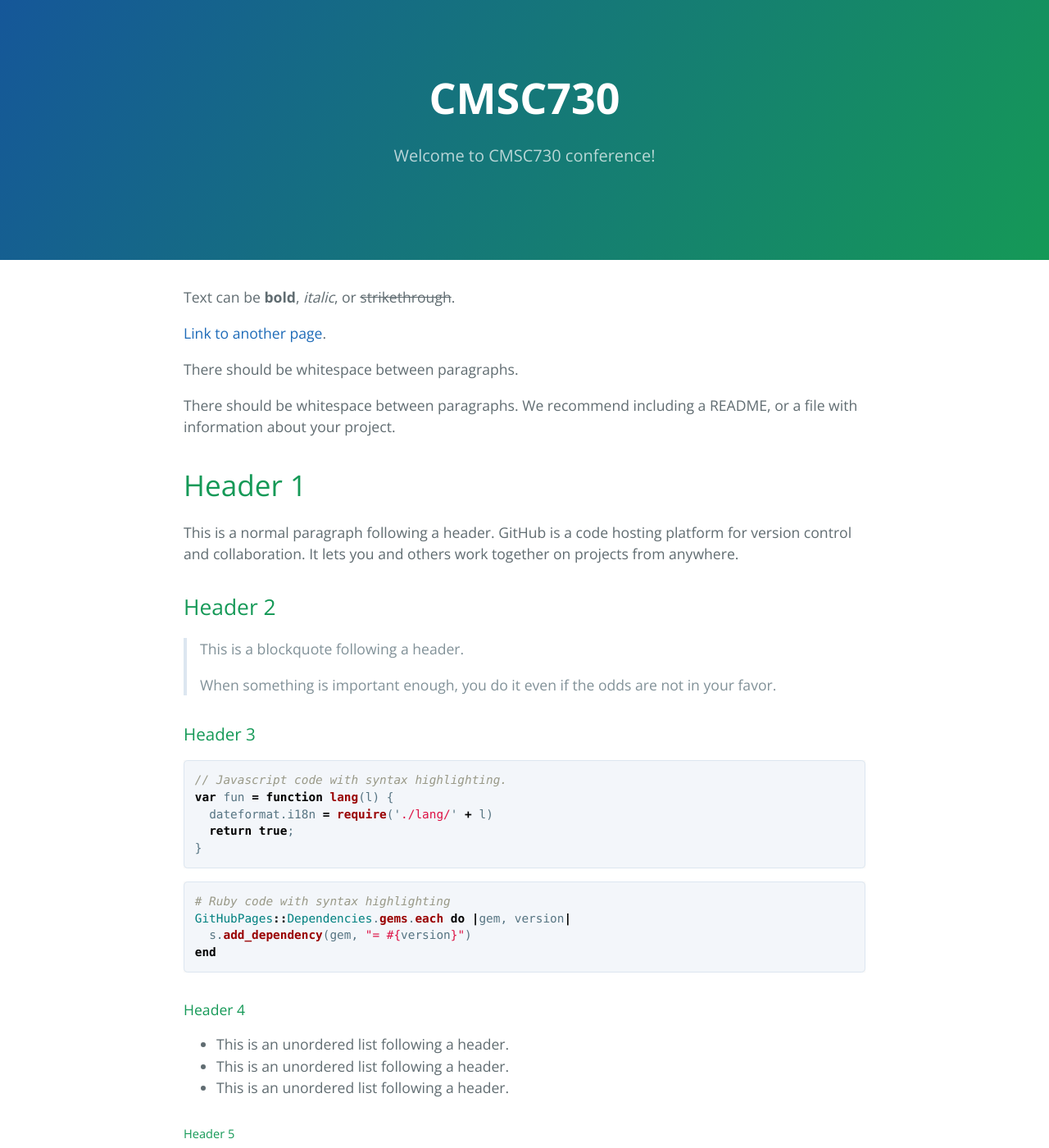
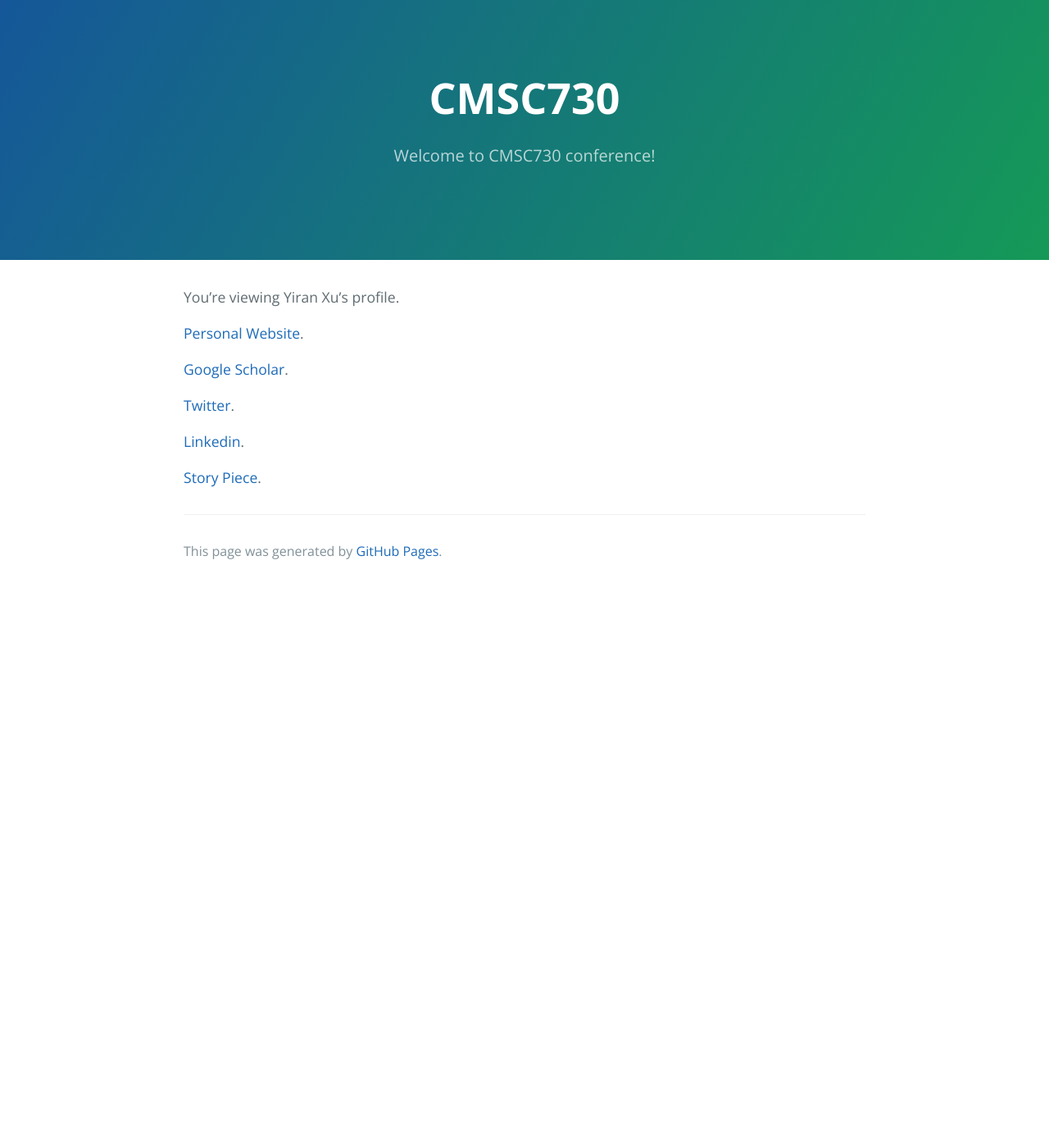
Before and after one commit to 730-final/730-final.github.io, a Jekyll site: the page built from index.md, in a window 1280 px wide and 1400 px high. Shown: the whole window at 82% size. Built offline with Jekyll 4.4.1, drawn with Linux system fonts in a browser that asks for light colours; some of the changed text lies outside the part shown.

Commit message:
init page

````diff
--- a/index.md
+++ b/index.md
@@ -2,122 +2,15 @@
 layout: default
 ---
 
-Text can be **bold**, _italic_, or ~~strikethrough~~.
 
-[Link to another page](./another-page.html).
+You're viewing Yiran Xu's profile.
 
-There should be whitespace between paragraphs.
+[Personal Website](https://twizwei.github.io/).
 
-There should be whitespace between paragraphs. We recommend including a README, or a file with information about your project.
+[Google Scholar](https://scholar.google.com/citations?user=lyDM3ugAAAAJ&hl=en).
 
-# Header 1
+[Twitter](https://twitter.com/Xu_Arthas).
 
-This is a normal paragraph following a header. GitHub is a code hosting platform for version control and collaboration. It lets you and others work together on projects from anywhere.
+[Linkedin](https://www.linkedin.com/in/yiran-xu-55683816b/).
 
-## Header 2
-
-> This is a blockquote following a header.
->
-> When something is important enough, you do it even if the odds are not in your favor.
-
-### Header 3
-
-```js
-// Javascript code with syntax highlighting.
-var fun = function lang(l) {
-  dateformat.i18n = require('./lang/' + l)
-  return true;
-}
-```
-
-```ruby
-# Ruby code with syntax highlighting
-GitHubPages::Dependencies.gems.each do |gem, version|
-  s.add_dependency(gem, "= #{version}")
-end
-```
-
-#### Header 4
-
-*   This is an unordered list following a header.
-*   This is an unordered list following a header.
-*   This is an unordered list following a header.
-
-##### Header 5
-
-1.  This is an ordered list following a header.
-2.  This is an ordered list following a header.
-3.  This is an ordered list following a header.
-
-###### Header 6
-
-| head1        | head two          | three |
-|:-------------|:------------------|:------|
-| ok           | good swedish fish | nice  |
-| out of stock | good and plenty   | nice  |
-| ok           | good `oreos`      | hmm   |
-| ok           | good `zoute` drop | yumm  |
-
-### There's a horizontal rule below this.
-
-* * *
-
-### Here is an unordered list:
-
-*   Item foo
-*   Item bar
-*   Item baz
-*   Item zip
-
-### And an ordered list:
-
-1.  Item one
-1.  Item two
-1.  Item three
-1.  Item four
-
-### And a nested list:
-
-- level 1 item
-  - level 2 item
-  - level 2 item
-    - level 3 item
-    - level 3 item
-- level 1 item
-  - level 2 item
-  - level 2 item
-  - level 2 item
-- level 1 item
-  - level 2 item
-  - level 2 item
-- level 1 item
-
-### Small image
-
-![Octocat](https://github.githubassets.com/images/icons/emoji/octocat.png)
-
-### Large image
-
-![Branching](https://guides.github.com/activities/hello-world/branching.png)
-
-
-### Definition lists can be used with HTML syntax.
-
-<dl>
-<dt>Name</dt>
-<dd>Godzilla</dd>
-<dt>Born</dt>
-<dd>1952</dd>
-<dt>Birthplace</dt>
-<dd>Japan</dd>
-<dt>Color</dt>
-<dd>Green</dd>
-</dl>
-
-```
-Long, single-line code blocks should not wrap. They should horizontally scroll if they are too long. This line should be long enough to demonstrate this.
-```
-
-```
-The final element.
-```
+[Story Piece](./another-page.html).
````
